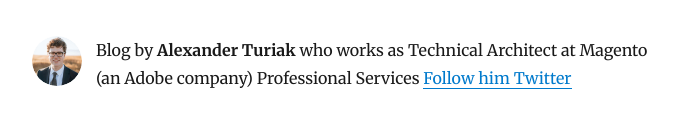
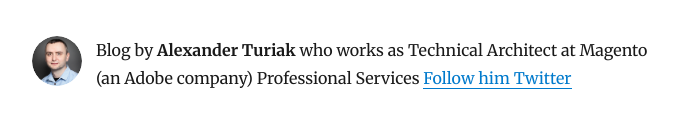
Before and after one commit to Zifius/zifius-blog-gatsbyjs, a Gatsby site: page / in a window 1280 px wide. Shown: the part 258-394 px from the top of the page, without its empty margins (293-975 px from the left). Built offline with nearby package versions, Linux system fonts and the light colour scheme; Gatsby itself is replaced by a stand-in of ours; some packages are replaced by stand-ins of ours.

Commit message:
Replace photo

```diff
--- a/src/components/bio.js
+++ b/src/components/bio.js
@@ -54,7 +54,7 @@
 
 const bioQuery = graphql`
   query BioQuery {
-    avatar: file(absolutePath: { regex: "/profile-pic.jpg/" }) {
+    avatar: file(absolutePath: { regex: "/alexander-turiak-foto.jpg/" }) {
       childImageSharp {
         fixed(width: 50, height: 50) {
           ...GatsbyImageSharpFixed
```
Also changed, not shown: content/assets/alexander-turiak-foto.jpg (added), content/assets/profile-pic.jpg (deleted).
